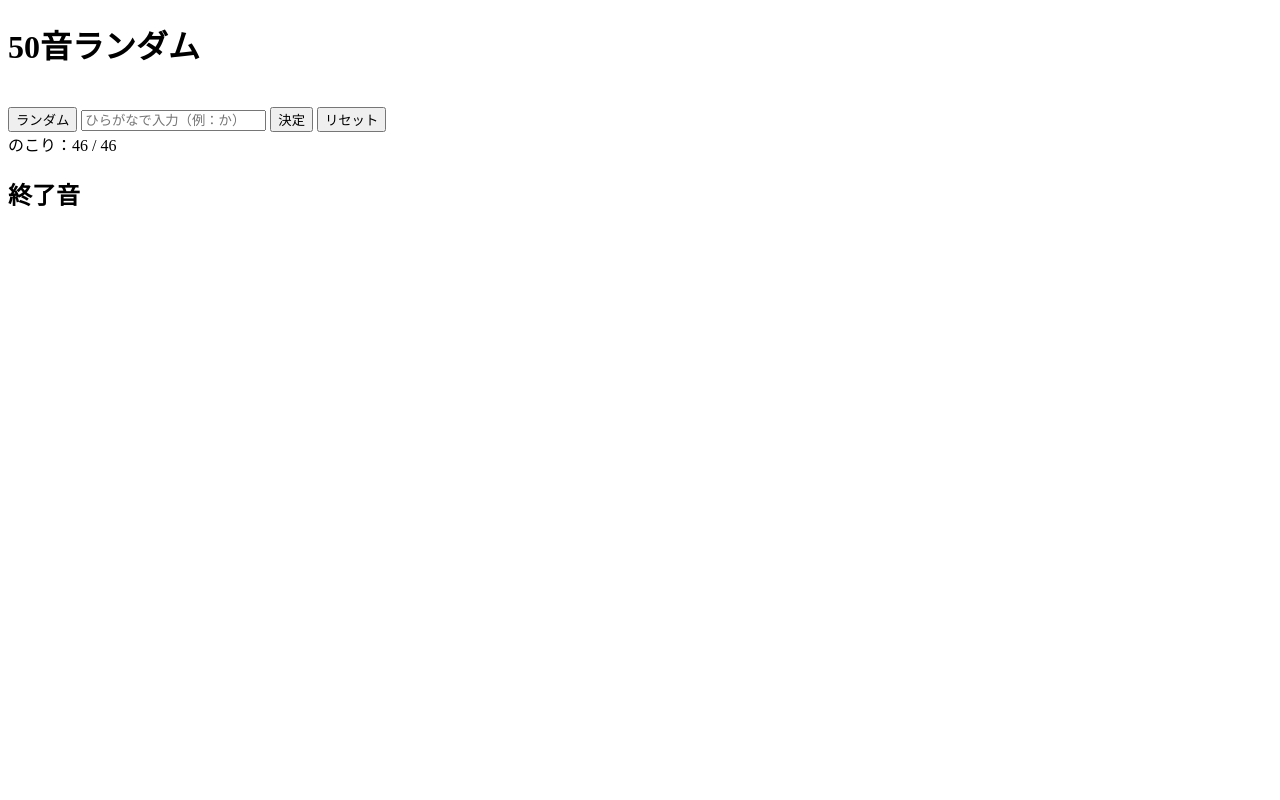
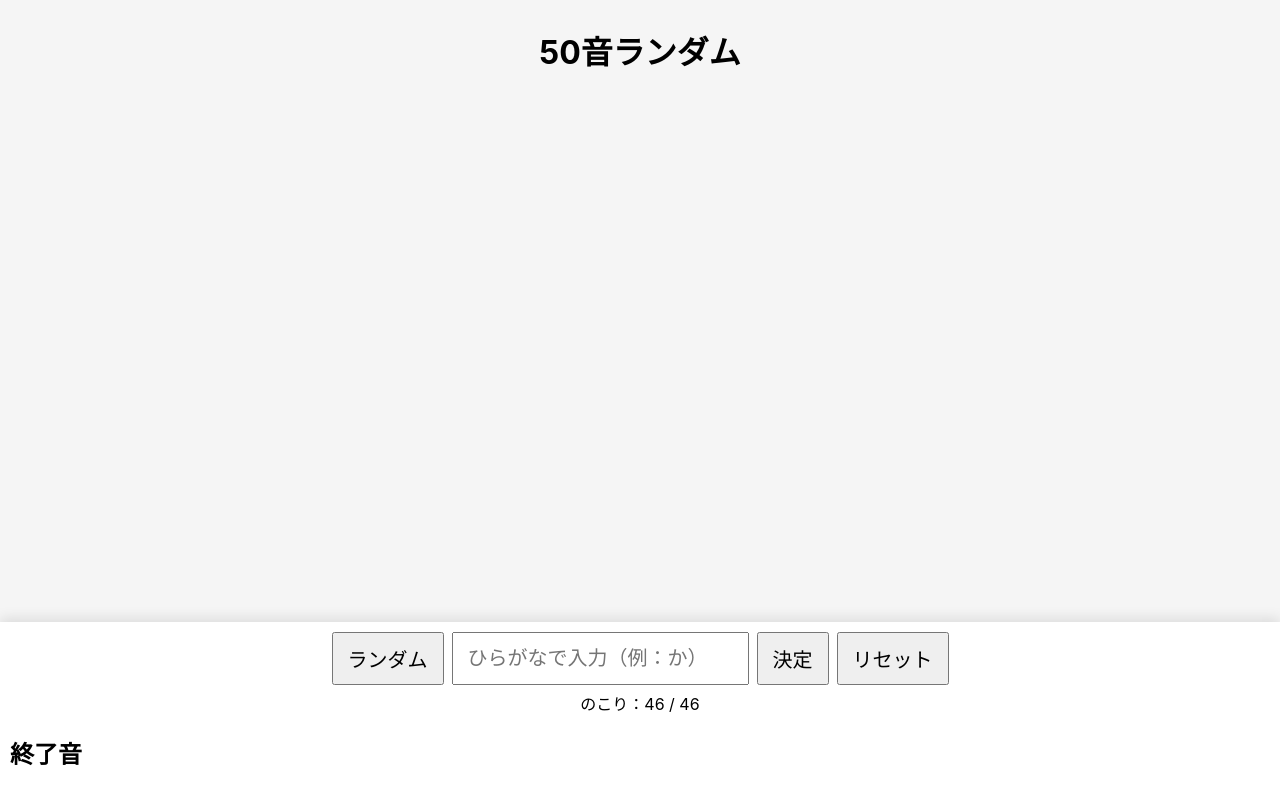
Before and after one commit to n-kou7/50on, a plain HTML site: page index.html in a window 1280 px wide. Drawn offline with Linux system fonts and the light colour scheme.

Commit message:
Add files via upload

```diff
--- a/index.html
+++ b/index.html
@@ -8,12 +8,15 @@
 </head>
 <body>
 
+<header>
   <h1>50音ランダム</h1>
+</header>
 
-<div id="display">
+<main id="imageArea">
   <img id="kanaImage" src="" alt="" />
-</div>
+</main>
 
+<footer id="controlArea">
   <div class="controls">
     <button id="randomBtn">ランダム</button>
     <input id="inputKana" placeholder="ひらがなで入力（例：か）" />
@@ -25,6 +28,7 @@
 
   <h2>終了音</h2>
   <div id="usedList"></div>
+</footer>
 
 <script src="script.js"></script>
 </body>
--- a/style.css
+++ b/style.css
@@ -1,100 +1,77 @@
-const kanaMap = {
-  a:"あ", i:"い", u:"う", e:"え", o:"お",
-  ka:"か", ki:"き", ku:"く", ke:"け", ko:"こ",
-  sa:"さ", shi:"し", su:"す", se:"せ", so:"そ",
-  ta:"た", chi:"ち", tsu:"つ", te:"て", to:"と",
-  na:"な", ni:"に", nu:"ぬ", ne:"ね", no:"の",
-  ha:"は", hi:"ひ", fu:"ふ", he:"へ", ho:"ほ",
-  ma:"ま", mi:"み", mu:"む", me:"め", mo:"も",
-  ya:"や", yu:"ゆ", yo:"よ",
-  ra:"ら", ri:"り", ru:"る", re:"れ", ro:"ろ",
-  wa:"わ", wo:"を", n:"ん"
-};
-
-const kanaList = Object.keys(kanaMap);
-let unused = [...kanaList];
-let used = [];
-
-let rollingTimer = null;
-let stopTimer = null;
-
-const decisionSound = new Audio("se/decision.mp3");
-decisionSound.preload = "auto";
-
-const img = document.getElementById("kanaImage");
-const usedList = document.getElementById("usedList");
-const remainEl = document.getElementById("remain");
-const randomBtn = document.getElementById("randomBtn");
-const decideBtn = document.getElementById("decideBtn");
-const resetBtn = document.getElementById("resetBtn");
-const inputKana = document.getElementById("inputKana");
-
-function imgUrl(k){ return `images/${k}.png`; }
-
-function flash(){
-  document.body.classList.add("flash");
-  setTimeout(()=>document.body.classList.remove("flash"),200);
+html, body{
+  margin:0;
+  padding:0;
+  width:100%;
+  height:100%;
 }
 
-function playSound(){
-  decisionSound.currentTime = 0;
-  decisionSound.play();
+body{
+  font-family: -apple-system, BlinkMacSystemFont, "Hiragino Maru Gothic ProN", sans-serif;
+  background:#f5f5f5;
+  display:flex;
+  flex-direction:column;
 }
 
-function updateUI(){
-  usedList.textContent = used.map(k=>kanaMap[k]).join("　");
-  remainEl.textContent = `のこり：${unused.length} / 46`;
+/* ---------- 上 ---------- */
+header{
+  text-align:center;
+  padding:6px 0;
+  background:#f5f5f5;
 }
 
-function commit(k){
-  img.src = imgUrl(k);
-  playSound();
-  flash();
-  used.push(k);
-  unused = unused.filter(x=>x!==k);
-  updateUI();
+/* ---------- 画像エリア（完全固定） ---------- */
+#imageArea{
+  flex:1;
+  display:flex;
+  justify-content:center;
+  align-items:center;
+  background:#f5f5f5;
 }
 
-randomBtn.onclick = ()=>{
-  // iOS解除
-  decisionSound.play().then(()=>decisionSound.pause());
+#kanaImage{
+  max-width:95vw;
+  max-height:80vh;
+  object-fit:contain;
+}
 
-  if(rollingTimer || unused.length===0) return;
+/* ---------- 下：操作エリア ---------- */
+#controlArea{
+  background:#ffffff;
+  padding:10px;
+  box-shadow: 0 -4px 12px rgba(0,0,0,.1);
+}
 
-  rollingTimer = setInterval(()=>{
-    img.src = imgUrl(unused[Math.floor(Math.random()*unused.length)]);
-  },60);
+.controls{
+  display:flex;
+  justify-content:center;
+  flex-wrap:wrap;
+  gap:8px;
+  margin-bottom:6px;
+}
 
-  stopTimer = setTimeout(()=>{
-    clearInterval(rollingTimer);
-    rollingTimer=null;
-    commit(unused[Math.floor(Math.random()*unused.length)]);
-  },2000);
-};
+input, button{
+  font-size:20px;
+  padding:10px 14px;
+}
 
-decideBtn.onclick = ()=>{
-  decisionSound.play().then(()=>decisionSound.pause());
+#remain{
+  text-align:center;
+  font-size:16px;
+  margin-bottom:6px;
+}
 
-  const hira = inputKana.value.trim().normalize("NFC");
-  const k = kanaList.find(key=>kanaMap[key]===hira);
+#usedList{
+  font-size:18px;
+  line-height:1.6;
+  word-break:break-word;
+}
 
-  if(!k || !unused.includes(k)){
-    alert("まだ のこっていない ひらがなです");
-    return;
-  }
-  commit(k);
-};
+/* ---------- フラッシュ ---------- */
+.flash{
+  animation: flashBg .2s;
+}
 
-resetBtn.onclick = ()=>{
-  clearInterval(rollingTimer);
-  clearTimeout(stopTimer);
-  rollingTimer=null;
-  stopTimer=null;
-  unused=[...kanaList];
-  used=[];
-  img.src="";
-  inputKana.value="";
-  updateUI();
-};
-
-updateUI();
+@keyframes flashBg{
+  from{ background:#fff3a0; }
+  to{ background:#f5f5f5; }
+}
```
Lines whose indentation alone changed are shown as unchanged.
